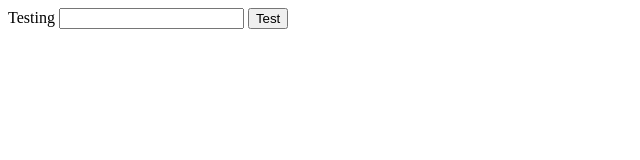
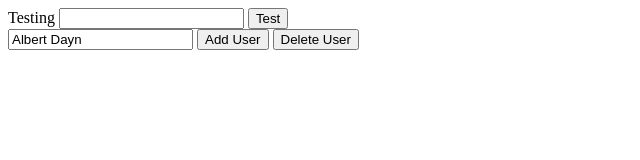
Before and after one commit to ADayn/Appartment, a plain HTML site: page public/index.html in a window 1280 px wide. Shown: the whole page, without its empty margins (0-640 px from the left). Drawn offline with Linux system fonts and the light colour scheme.

Commit message:
Added /users methods

```diff
--- a/public/index.html
+++ b/public/index.html
@@ -15,7 +15,7 @@
 
 	function onLoad() {
 		console.log("It loaded!");
-		document.body.innerHTML += this.responseText + "<br>";
+		document.body.innerHTML += this.responseText + "<br><br>";
 	}
 
 	function click2() {
@@ -28,6 +28,38 @@
 		testReq.open(document.getElementsByTagName("input")[0].value, url3);
 		testReq.send();
 	}
+
+	function click3() {
+		var name = document.getElementsByTagName("input")[1].value;
+		if (!name) {
+			console.log("Valid name needed!");
+			return;
+		}
+		console.log("clicked add user");
+		var addReq = new XMLHttpRequest();
+		addReq.addEventListener("load", onLoad);
+		var url4 = "api/users";
+		addReq.open("POST", url4);
+		// addReq.setRequestHeader("Content-type", "text/name");
+		addReq.send(name);
+		console.log(name)
+	}
+
+	function click4() {
+		var name = document.getElementsByTagName("input")[1].value;
+		if (!name) {
+			console.log("Valid name needed!");
+			return;
+		}
+		console.log("clicked delete user");
+		var addReq = new XMLHttpRequest();
+		addReq.addEventListener("load", onLoad);
+		var url4 = "api/users";
+		addReq.open("DELETE", url4);
+		// addReq.setRequestHeader("Content-type", "text/name");
+		addReq.send(name);
+		console.log(name)
+	}
   </script>
   <link rel="stylesheet" href="style/main.css">
 </head>
@@ -37,5 +69,9 @@
   <input type="text" name="abcd">
   <button type="button" onclick="click2();">Test</button>
   <br>
+  <input type="text" name="abcd" value="Albert Dayn">
+  <button type="button" onclick="click3();">Add User</button>
+  <button type="button" onclick="click4();">Delete User</button>
+  <br>
 </body>
 </html>
```
Also changed, not shown: 2 other files.
